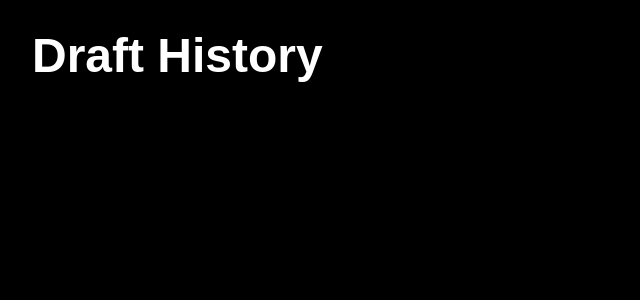
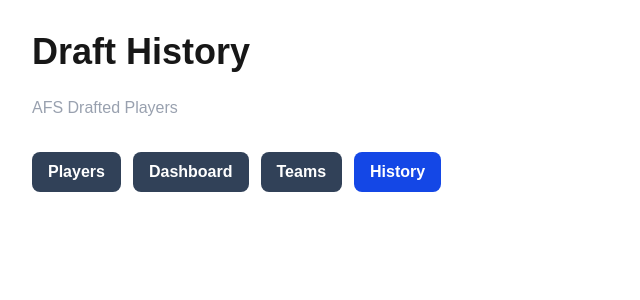
Before and after one commit to robstabs/fantasy-auction-draft, a Next.js app: page /history in a window 1280 px wide. Shown: the top 300 px of the page, without its empty margins (0-640 px from the left). Built offline with nearby package versions, Linux system fonts and the light colour scheme; no server answers; the database is empty.

Commit message:
AFS Updates Complete

```diff
--- a/app/dashboard/page.tsx
+++ b/app/dashboard/page.tsx
@@ -1,7 +1,7 @@
 "use client";
 
 import { useEffect, useState } from "react";
-import link from "next/link";
+import Link from "next/link";
 import { supabase } from "../../lib/supabase";
 type Team = {
   id: number;
@@ -100,25 +100,47 @@ async function loadData() {
 }
 
 return (
-  <main className="min-h-screen bg-black text-white p-8">
+   <main className="p-8">
 
-    <h1 className="text-5xl font-bold mb-2">
-  Draft Overview
+    <h1 className="text-4xl font-bold mb-6">
+  Dashboard
 </h1>
 
 <p className="text-gray-400 mb-8">
-  Another Football Season's Big Board
+  AFS Team Overview
 </p>
 
 <div className="flex flex-wrap gap-3 mb-6">
 
   <Link
     href="/"
-    className
+    className="px-4 py-2 bg-slate-700 hover:bg-slate-800 text-white font-bold rounded-lg"
+  >
+    Players
+  </Link>
+
+  <Link
     href="/dashboard"
-    className="px-4 py-2 bg-blue-700 classnk
+    className="px-4 py-2 bg-blue-700 hover:bg-blue-800 text-white font-bold rounded-lg"
+  >
+    Dashboard
+  </Link>
+
+  <Link
+    href="/team"
+    className="px-4 py-2 bg-slate-700 hover:bg-slate-800 text-white font-bold rounded-lg"
+  >
+    Teams
+  </Link>
+
+  <Link
     href="/history"
-    className="px-4 py-2 bg-slate-700
+    className="px-4 py-2 bg-slate-700 hover:bg-slate-800 text-white font-bold rounded-lg"
+  >
+    History
+  </Link>
+
+</div>
 
     <div className="grid md:grid-cols-2 xl:grid-cols-3 gap-4">
 
--- a/app/history/page.tsx
+++ b/app/history/page.tsx
@@ -1,6 +1,7 @@
 "use client";
 
 import { useEffect, useState } from "react";
+import Link from "next/link";
 import { supabase } from "../../lib/supabase";
 
 type DraftPick = {
@@ -95,11 +96,49 @@ export default function HistoryPage() {
   }
 
   return (
-    <main className="min-h-screen bg-black text-white p-8">
+     <main className="p-8">
 
-      <h1 className="text-5xl font-bold mb-8">
+    <h1 className="text-4xl font-bold mb-6">
         Draft History
       </h1>
+
+    <p className="text-gray-400 mb-8">
+  AFS Drafted Players
+</p>
+
+      <div className="flex flex-wrap gap-3 mb-6">
+
+  <Link
+    href="/"
+    className="px-4 py-2 bg-slate-700 hover:bg-slate-800 text-white font-bold rounded-lg"
+  >
+    Players
+  </Link>
+
+  <Link
+    href="/dashboard"
+    className="px-4 py-2 bg-slate-700 hover:bg-slate-800 text-white font-bold rounded-lg"
+  >
+    Dashboard
+  </Link>
+
+  <Link
+    href="/team"
+    className="px-4 py-2 bg-slate-700 hover:bg-slate-800 text-white font-bold rounded-lg"
+  >
+    Teams
+  </Link>
+
+  <Link
+    href="/history"
+    className="px-4 py-2 bg-blue-700 hover:bg-blue-800 text-white font-bold rounded-lg"
+  >
+    History
+  </Link>
+
+</div>
+
+
 
       <div className="space-y-3">
 
--- a/app/page.tsx
+++ b/app/page.tsx
@@ -331,28 +331,39 @@ async function markPlayerDrafted() {
   return (
     <main className="min-h-screen bg-black text-white p-8">
      <h1 className="text-4xl font-bold mb-6">
-  Available Players
+  The Big Board
 </h1>
+
+<p className="text-gray-400 mb-8">
+  AFS Available Players
+</p>
 
 <div className="flex flex-wrap gap-3 mb-6">
 
   <Link
+    href="/"
+    className="px-4 py-2 bg-blue-700 hover:bg-blue-800 text-white font-bold rounded-lg"
+  >
+    Players
+  </Link>
+
+  <Link
     href="/dashboard"
-    className="px-4 py-2 bg-blue-700 hover:bg-blue-800 text-white font-bold rounded-lg"
+    className="px-4 py-2 bg-slate-700 hover:bg-slate-800 text-white font-bold rounded-lg"
   >
     Dashboard
   </Link>
 
   <Link
     href="/team"
-    className="px-4 py-2 bg-blue-700 hover:bg-blue-800 text-white font-bold rounded-lg"
+    className="px-4 py-2 bg-slate-700 hover:bg-slate-800 text-white font-bold rounded-lg"
   >
     Teams
   </Link>
 
   <Link
     href="/history"
-    className="px-4 py-2 bg-blue-700 hover:bg-blue-800 text-white font-bold rounded-lg"
+    className="px-4 py-2 bg-slate-700 hover:bg-slate-800 text-white font-bold rounded-lg"
   >
     History
   </Link>
--- a/app/team/page.tsx
+++ b/app/team/page.tsx
@@ -4,6 +4,8 @@ import {
   useEffect,
   useState
 } from "react";
+
+import Link from "next/link";
 
 import {
   supabase
@@ -119,6 +121,43 @@ return (
     <h1 className="text-4xl font-bold mb-6">
       Teams
     </h1>
+
+    <p className="text-gray-400 mb-8">
+  AFS Team Rosters
+</p>
+
+    <div className="flex flex-wrap gap-3 mb-6">
+
+  <Link
+    href="/"
+    className="px-4 py-2 bg-slate-700 hover:bg-slate-800 text-white font-bold rounded-lg"
+  >
+    Players
+  </Link>
+
+  <Link
+    href="/dashboard"
+    className="px-4 py-2 bg-slate-700 hover:bg-slate-800 text-white font-bold rounded-lg"
+  >
+    Dashboard
+  </Link>
+
+  <Link
+    href="/team"
+    className="px-4 py-2 bg-blue-700 hover:bg-blue-800 text-white font-bold rounded-lg"
+  >
+    Teams
+  </Link>
+
+  <Link
+    href="/history"
+    className="px-4 py-2 bg-slate-700 hover:bg-slate-800 text-white font-bold rounded-lg"
+  >
+    History
+  </Link>
+
+</div>
+
 <select
   value={selectedTeam}
   onChange={(e) =>
```
